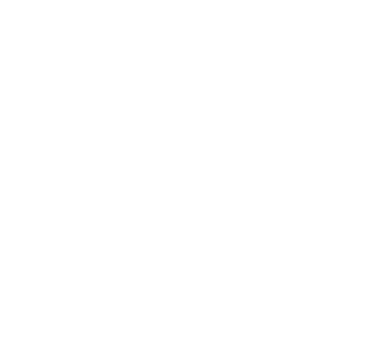
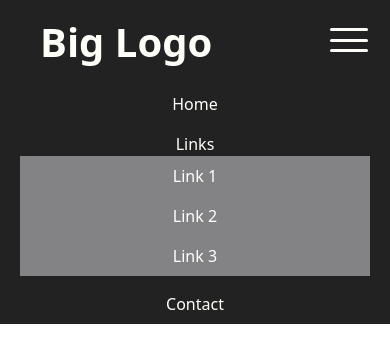
Before and after one commit to See-Monkey/dynamic-ui, a website built with webpack: page src/index.html in a window 390 px wide. Built offline with nearby package versions, Linux system fonts and the light colour scheme.

Commit message:
Add header elements and style

```diff
--- a/src/css/style.css
+++ b/src/css/style.css
@@ -37,5 +37,124 @@ h1, h2, h3, h4, h5, h6 {
 
 /* ============ global ============ */
 :root {
+  --black: #222223;
+  --gray: #838386;
+  --silver: #c1c1c0;
+  --white: #fffffa;
+  --d-green: #0d3d42;
+  --green: #0d5c63;
+  --teal: #247b7b;
+  --l-teal: #44a1a0;
+  --blue: #78cdd7;
+  --red: #ae1c2a;
+  --l-red: #c44955;
+}
+
+/* ============ header ============ */
+.header {
+  background-color: var(--black);
+  display: flex;
+  justify-content: space-between;
+  align-items: center;
+}
+
+.logo {
+  color: var(--white);
+  padding: 12px 40px;
+  font-size: 40px;
+  text-wrap: nowrap;
+}
+
+.nav {
+  display: flex;
+}
+
+.li {
+  padding: 8px 20px;
+}
+
+.links {
+  display: flex;
+  flex-direction: column;
+}
+
+.linkContainer {
+  display: flex;   /*======================================*/
+  flex-direction: column;
+  position: absolute;
+  top: 70px;
+  right: 65px;
+}
+
+.link {
+  padding: 8px 50px;
+  background-color: var(--gray);
+}
+
+.li a,
+.li p {
+  text-decoration: none;
+  color: var(--white);
+}
+
+.li p:hover {
+  cursor: pointer;
+}
+
+.hamburger {
+  height: 40px;
+  width: 40px;
+  display: none;
+  flex-direction: column;
+  justify-content: space-evenly;
+}
+
+.hamburger:hover {
+  cursor: pointer;
+}
+
+.bar {
+  height: 3px;
+  width: 95%;
+  border-radius: 3px;
+  background-color: var(--white);
+}
+
+@media (max-width: 590px) {
+  .header {
+    flex-direction: column;
+    align-items: flex-start;
+  }
+
+  .hamburger {
+    display: flex;
+    position: absolute;
+    top: 20px;
+    right: 20px;
+  }
+
+  .nav {
+    display: flex;
+    flex-direction: column;
+    width: 100%;
+    text-align: center;
+  }
+
+  .nav .li {
+    display: flex;
+    flex-direction: column;
+  }
+
+  .linkContainer {
+    position: static;
+  }
+}
+
+/* ============ content ============ */
+.content {
 
 }
+
+.imgCarousel {
+
+}
--- a/src/index.html
+++ b/src/index.html
@@ -6,6 +6,36 @@
     <title>Dynamic UI</title>
 </head>
 <body>
+    <div class="container">
+        <div class="header">
+            <h1 class="logo">Big Logo</h1>
+            <div class="nav">
+                <div class="li">
+                    <a href="#">Home</a>
+                </div>
+                <div class="li links">
+                    <div><p>Links</p></div>
+                    <div class="linkContainer">
+                        <div class="link"><a href="#">Link 1</a></div>
+                        <div class="link"><a href="#">Link 2</a></div>
+                        <div class="link"><a href="#">Link 3</a></div>
+                    </div>
+                </div>
+                <div class="li">
+                    <a href="#">Contact</a>
+                </div>
+                <div class="hamburger">
+                    <span class="bar"></span>
+                    <span class="bar"></span>
+                    <span class="bar"></span>
+                </div>
+            </div>
+        </div>
+        <div class="content">
+            <div class="imgCarousel">
 
+            </div>
+        </div>
+    </div>
 </body>
 </html>
```
